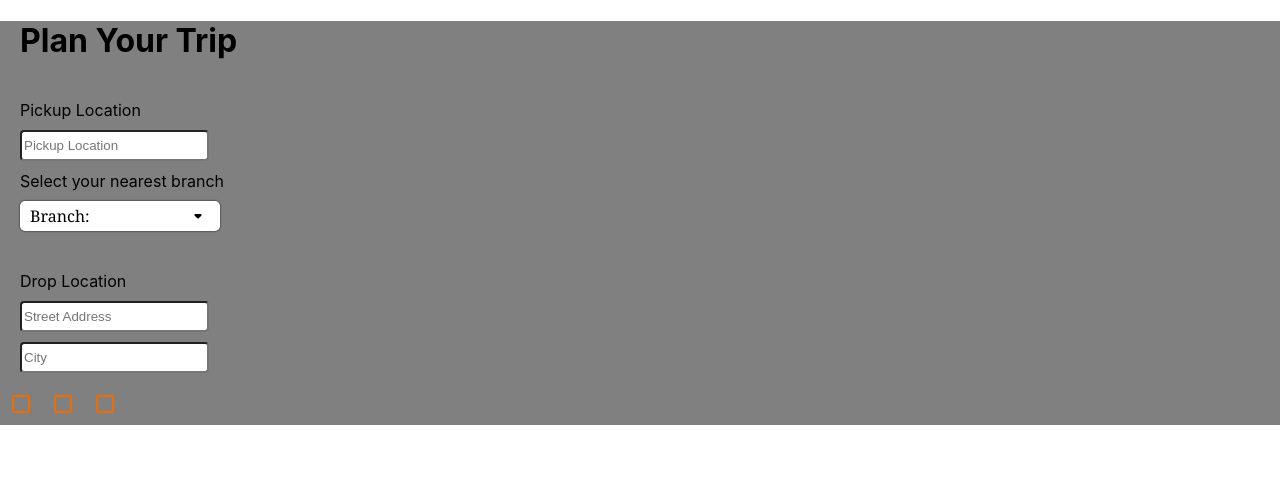
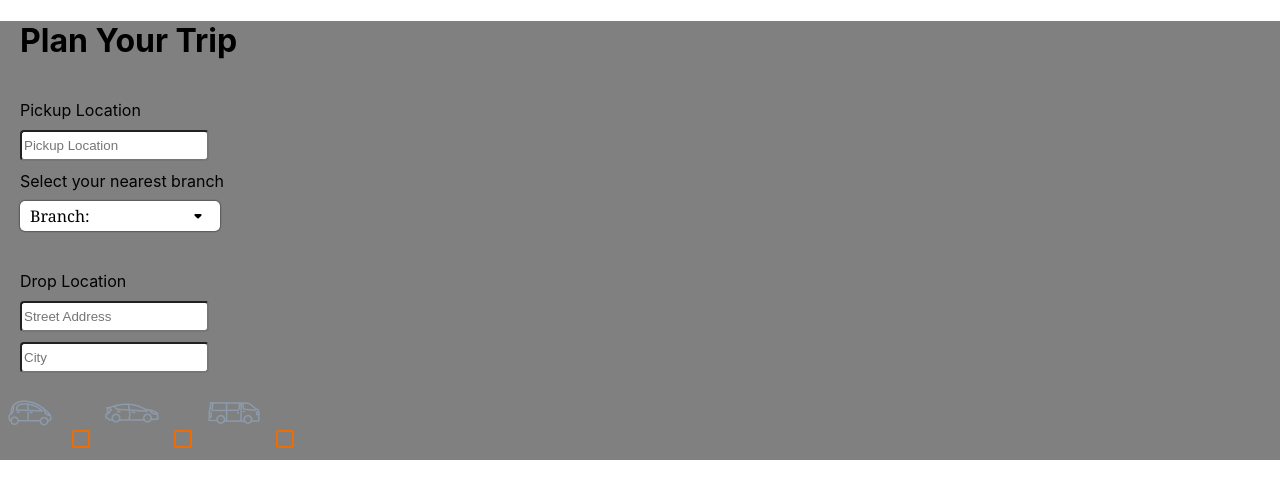
Before and after one commit to dvimukthi/cab-service-system, a React (Create React App) app: page /book in a window 1280 px wide. Shown: the top 498 px of the page. Built offline with nearby package versions, Linux system fonts and the light colour scheme; a web font is replaced by a local one.

Commit message:
add booking img

```diff
--- a/src/Components/BookingComponent/BookingBody/BookingVehicles.js
+++ b/src/Components/BookingComponent/BookingBody/BookingVehicles.js
@@ -2,12 +2,17 @@ import React from "react";
 import "./BookingVehicles.css";
 import { orange } from "@mui/material/colors";
 import Checkbox from "@mui/material/Checkbox";
+import BUDGETIMG from "../../../Assets/BookingImg/budget.png";
+import CARIMG from "../../../Assets/BookingImg/car.png";
+import VANIMG from "../../../Assets/BookingImg/van.png";
 
 const label = { inputProps: { "aria-label": "Checkbox bookingVehicles" } };
 
 function BookingVehicles() {
   return (
     <div>
+      <img src={BUDGETIMG} alt="" width="60" height="60" style={{}} />
+
       <Checkbox
         {...label}
         sx={{
@@ -17,6 +22,8 @@ function BookingVehicles() {
           },
         }}
       />
+
+      <img src={CARIMG} alt="" width="60" height="60" style={{}} />
       <Checkbox
         {...label}
         sx={{
@@ -26,6 +33,8 @@ function BookingVehicles() {
           },
         }}
       />
+
+      <img src={VANIMG} alt="" width="60" height="60" style={{}} />
       <Checkbox
         {...label}
         sx={{
```
